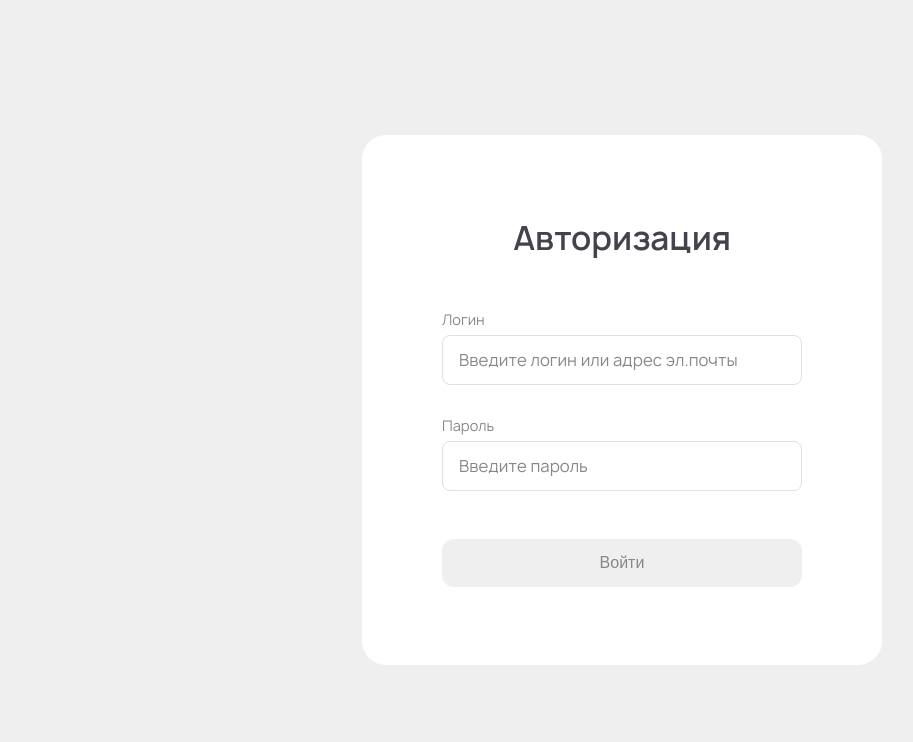
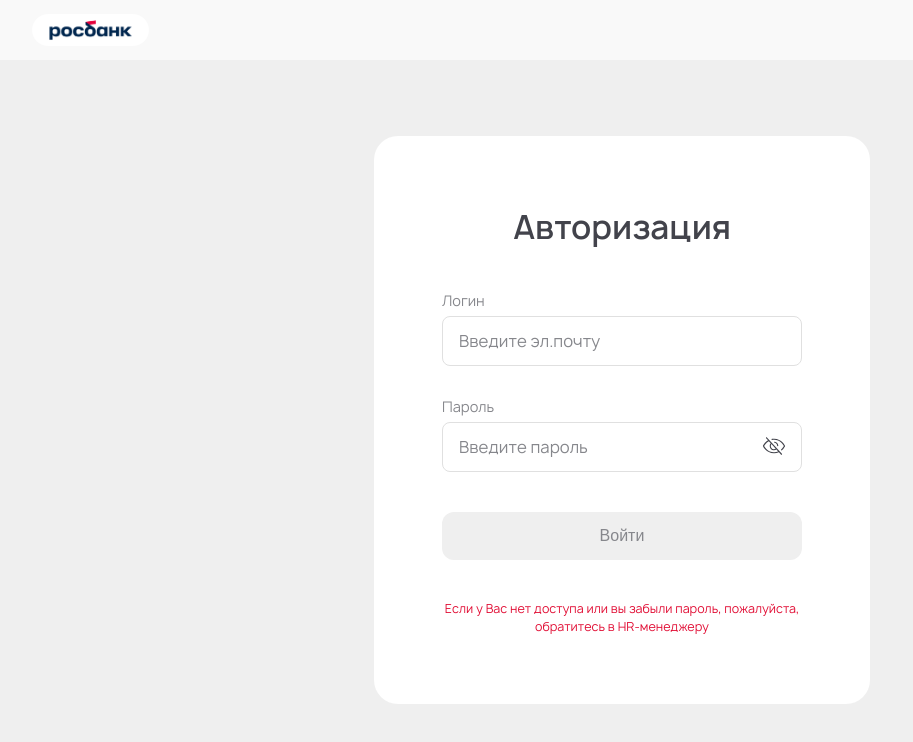
Before and after one commit to breadkvass/hackathon, a React (Vite) app: page / in a window 1280 px wide. Shown: the top 742 px of the page, without its empty margins (18-931 px from the left). Built offline with nearby package versions, Linux system fonts and the light colour scheme.

Commit message:
add form, validation and Header

```diff
--- a/src/index.css
+++ b/src/index.css
@@ -47,8 +47,6 @@
   --text-color: #42434B;
   --system-error-red: #FF003F;
   --accent-normal: #E10D34;
-  --login-form-width: 360px;
-  --login-form-height: 370px;
   --additional-not-selected: #86878C;
   --additonal-stroke: #E0E0E0;
   --text-h1-size: 32px;
--- a/src/pages/login/login-page.module.css
+++ b/src/pages/login/login-page.module.css
@@ -5,24 +5,21 @@
 }
 
 .form {
-    width: var(--login-form-width);
-    height: var(--login-form-height);
+    width: min-content;
     display: flex;
     flex-direction: column;
     align-items: center;
-    gap: 48px;
-    padding: 80px;
-    margin: 0 auto;
+    gap: 40px;
+    padding: 68px;
+    margin: 76px auto 0 auto;
     background-color: var(--background-color-white);
-    position: absolute;
-    left: calc((100% - 520px) / 2);
-    top: calc((100% - 530px) / 2);
+    /* margin: 0 auto; */
     color: var(--text-color);
     border-radius: 24px;
 }
 
 .title {
-    width: 100%;
+    width: 360px;
     text-align: center;
     font-size: var(--text-h1-size);
     line-height: var(--text-h1-height);
@@ -31,7 +28,7 @@
 }
 
 .inputs {
-    width: 100%;
+    width: 360px;
     display: flex;
     flex-direction: column;
     gap: 30px;
@@ -45,6 +42,7 @@
     gap: 4px;
     font-size: var(--text-b2-size);
     line-height: var(--text-b2-height);
+    position: relative;
 }
 
 .input {
@@ -61,13 +59,17 @@ input::placeholder {
     color: var(--additional-not-selected);
 }
 
+.input:focus {
+    color: var(--text-color);
+    border-color: var(--additonal-stroke);
+}
+
 .button {
     border: none;
     background-color: var(--accent-normal);
     color: white;
     padding: 12px 0;
-    margin: 0 auto;
-    width: 100%;
+    width: 360px;
     font-size: var(--text-b1-size);
     line-height: var(--text-b1-height);
     font-weight: 500;
@@ -77,5 +79,28 @@ input::placeholder {
 .button:disabled {
     background-color: var(--background-color-gray);
     color: var(--additional-not-selected);
+}
 
+.info {
+    font-size: var(--text-b3-size);
+    line-height: var(--text-b3-height);
+    text-align: center;
+    color: var(--accent-normal);
+    width: 360px;
+    margin: 0;
+    padding: 0;
 }
+
+.icon {
+    width: 24px;
+    aspect-ratio: 1 / 1;
+    position: absolute;
+    right: 16px;
+    top: 38px;
+}
+
+.error {
+    margin: 0;
+    position: absolute;
+    top: 75px;
+}
--- a/src/pages/login/login-page.tsx
+++ b/src/pages/login/login-page.tsx
@@ -1,47 +1,106 @@
-import { useState, FormEvent } from 'react';
+import { useState, FormEvent, useEffect, ChangeEvent } from 'react';
 import { useNavigate } from 'react-router-dom';
+import EyeIcon from '../../assets/images/icons/eye-slash.svg';
 import styles from './login-page.module.css';
+import Header from '../../components/header/header';
 
 function LoginPage() {
     const navigate = useNavigate();
 
-    const [ loginValue, setloginValue ] = useState<string>('');
+    const [ emailValue, setEmailValue ] = useState<string>('');
     const [ passwordValue, setPasswordValue ] = useState<string>('');
-    // const [ passwordShown, setPasswordShown ] = useState<boolean>(true);
+    const [ passwordShown, setPasswordShown ] = useState<boolean>(true);
 
-    function onSubmit(e: FormEvent) {
+    const inputType = passwordShown ? 'password' : 'text';
+
+    const [inputsErrors, setinputsErrors] = useState({
+        email: '',
+        password: '',
+    });
+
+    const [ isValid, setIsValid ] = useState(true);
+
+
+    const emailHandler = (e: ChangeEvent<HTMLInputElement>) => {
+        setEmailValue(e.target.value);
+        const validEmail = /^[\w-\.]+@([\w-]+\.)+[\w-]{2,4}$/;
+        if (!validEmail.test(String(e.target.value))) {
+            setinputsErrors({ ...inputsErrors, email: 'Некорректный e-mail' })
+        } else {
+            setinputsErrors({ ...inputsErrors, email: '' })
+        }
+    }
+
+    const passwordHandler = (e: ChangeEvent<HTMLInputElement>) => {
+        setPasswordValue(e.target.value);
+        const validPasswordLength = 8;
+        if (e.target.value.length < validPasswordLength) {
+            setinputsErrors({ ...inputsErrors, password: 'Введите не менее 8 символов' })
+        } else {
+            setinputsErrors({ ...inputsErrors, password: '' })
+        }
+    }
+
+    const onSubmitHandler = (e: FormEvent) => {
+        e.stopPropagation();
         e.preventDefault();
-        console.log('submit');
-        navigate('/teams');
+        // fetch('', {
+        //     method: 'POST',
+        //     body:
+        // })
+        // .then(() => {
+            console.log('submit');
+            navigate('/teams');
+        // })
+        // .catch(() => {
+            // TODO: отловить ошибку, сменить стили инпутов
+        // })
+        // .finally(() => {
+
+        // });
     }
+
+    useEffect(() => {
+        if (!emailValue || !passwordValue || inputsErrors.email || inputsErrors.password) {
+            setIsValid(false);
+        } else {
+            setIsValid(true);
+        }
+    }, [passwordValue, emailValue]);
+
 
     return (
         <div className={styles.content}>
-            <form className={styles.form} onSubmit={e => onSubmit(e)}>
+            <Header isAuth={false}/>
+            <form className={styles.form} onSubmit={e => onSubmitHandler(e)}>
                 <h3 className={styles.title}>Авторизация</h3>
                 <div className={styles.inputs}>
                     <label className={styles.label}>Логин
                         <input
                             className={styles.input}
-                            type='text'
-                            placeholder='Введите логин или адрес эл.почты'
-                            onChange={(e) => setloginValue(e.target.value)}
-                            value={loginValue}
+                            type='email'
+                            placeholder='Введите эл.почту'
+                            onChange={(e) => emailHandler(e)}
+                            value={emailValue}
                             name={'login'}
                         />
+                        {inputsErrors.email && <p className={styles.error}>{inputsErrors.email}</p>}
                     </label>
                     <label className={styles.label}>Пароль
                         <input
                             className={styles.input}
-                            type='password'
+                            type={inputType}
                             placeholder='Введите пароль'
-                            onChange={(e) => setPasswordValue(e.target.value)}
+                            onChange={(e) => passwordHandler(e)}
                             value={passwordValue}
                             name={'password'}
                         />
+                        <img className={styles.icon} src={EyeIcon} onClick={() => setPasswordShown(!passwordShown)} />
+                        {inputsErrors.password && <p className={styles.error}>{inputsErrors.password}</p>}
                     </label>
                 </div>
-                <button className={styles.button} type='submit' disabled={!loginValue || !passwordValue} >Войти</button>
+                <button className={styles.button} type='submit' disabled={!isValid ? true : false} >Войти</button>
+                <p className={styles.info}>Если у Вас нет доступа или вы забыли пароль, пожалуйста, обратитесь в HR-менеджеру</p>
             </form>
         </div>
     );
```
